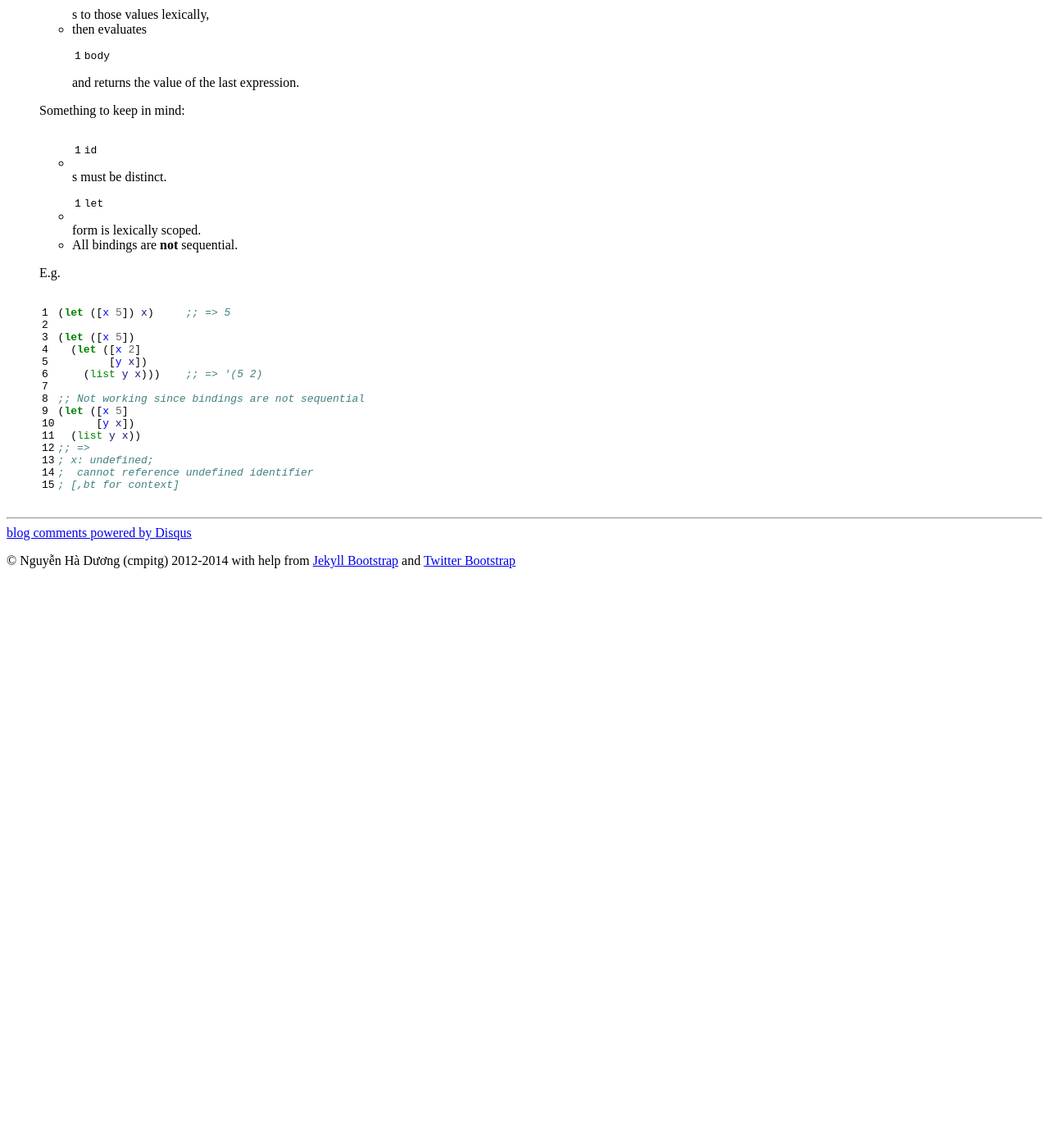
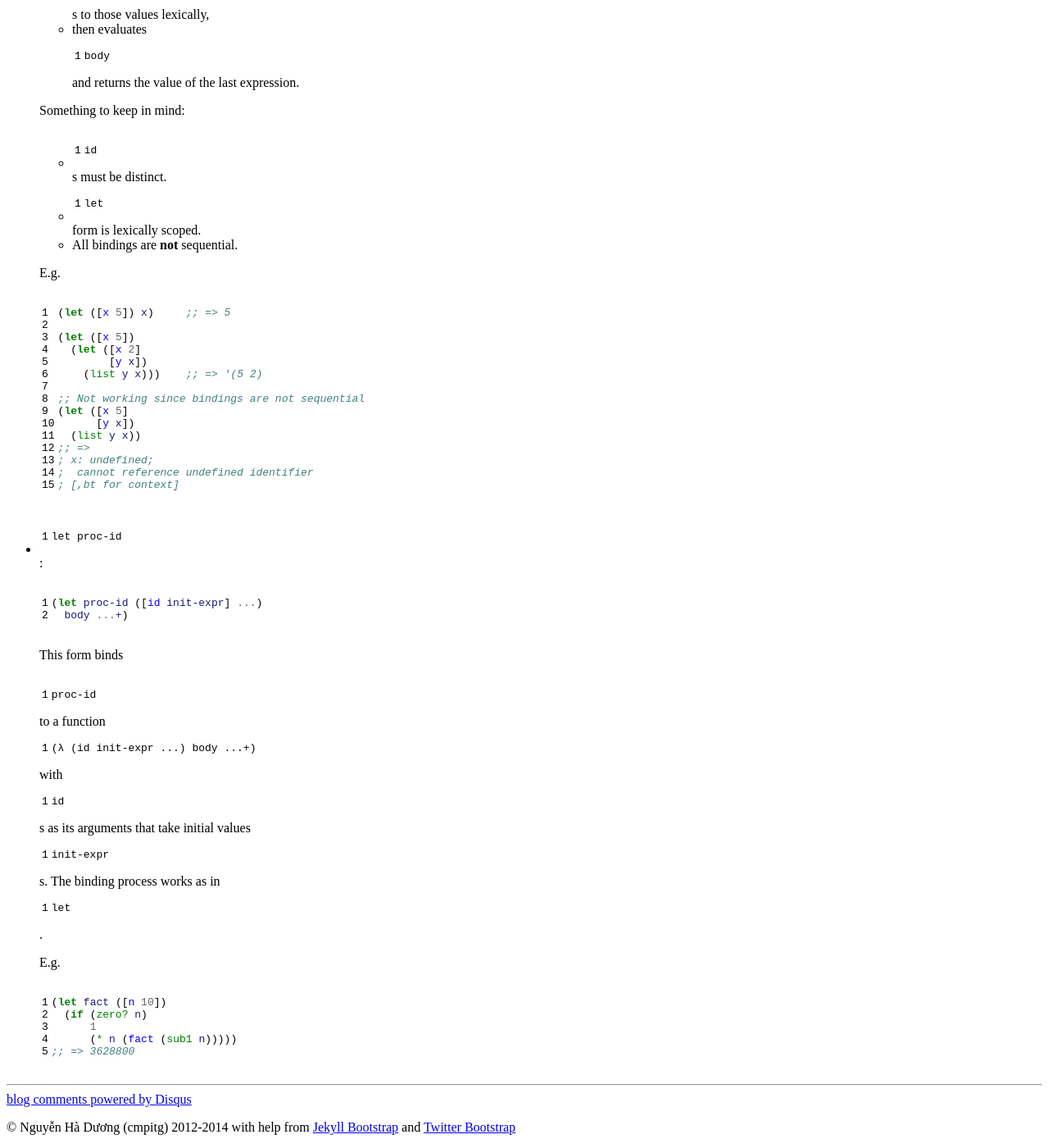
Before and after one commit to cmpitg/cmpitg.github.com, a Jekyll site: the page built from guides/racket-easy-ref.md, in a window 1280 px wide and 1400 px high, scrolled down 1290 px. Shown: the whole window at 82% size. Built offline with Jekyll 4.4.1, drawn with Linux system fonts in a browser that asks for light colours; a script that is not in the unit is left out; comment, search, counter and statistics services are not loaded; before the commit the page ends 1999 px from its top, so only the background shows below that; some of the changed text lies outside the part shown.

Commit message:
Update let proc-id

````diff
--- a/guides/racket-easy-ref.md
+++ b/guides/racket-easy-ref.md
@@ -58,3 +58,24 @@ Original link: http://docs.racket-lang.org/reference/let.html
   ;  cannot reference undefined identifier
   ; [,bt for context]
   ```
+
+* `let proc-id`:
+
+  ```racket
+  (let proc-id ([id init-expr] ...)
+    body ...+)
+  ```
+
+  This form binds `proc-id` to a function `(λ (id init-expr ...) body ...+)`
+  with `id`s as its arguments that take initial values `init-expr`s.  The
+  binding process works as in `let`.
+
+  E.g.
+
+  ```racket
+  (let fact ([n 10])
+    (if (zero? n)
+        1
+        (* n (fact (sub1 n)))))
+  ;; => 3628800
+  ```
````
Also changed, not shown: other parts of guides/racket-easy-ref.md (+1 -1 lines).
